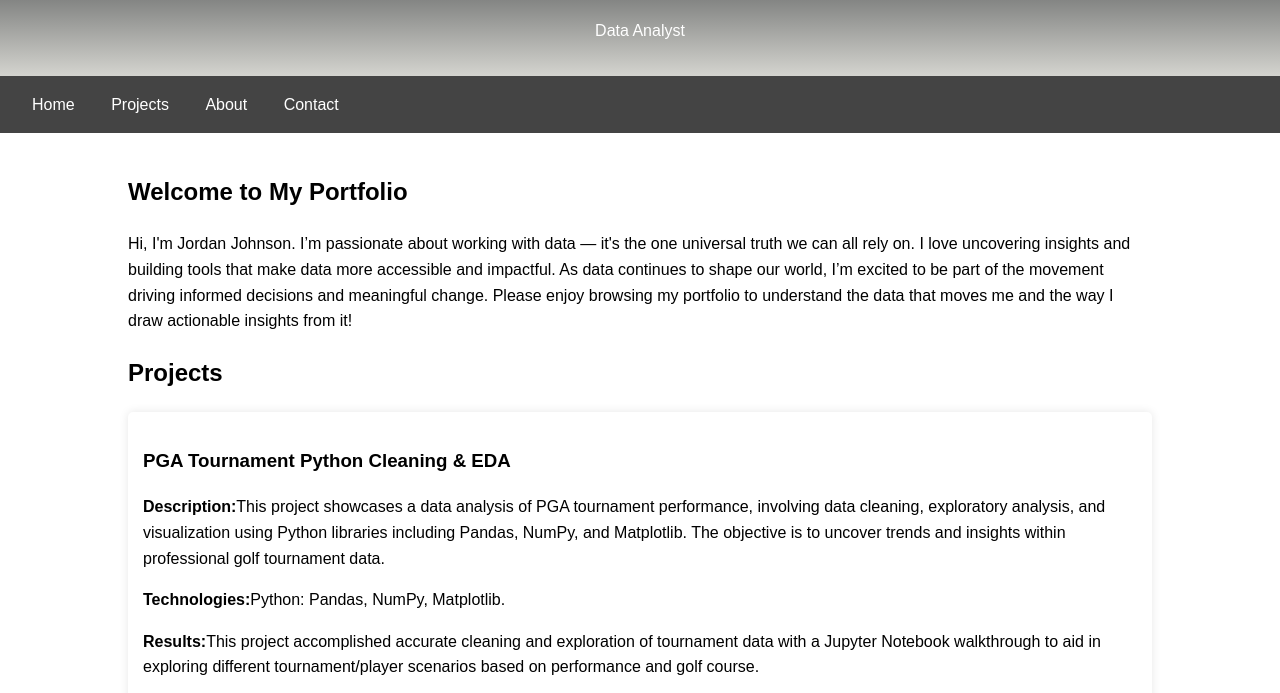
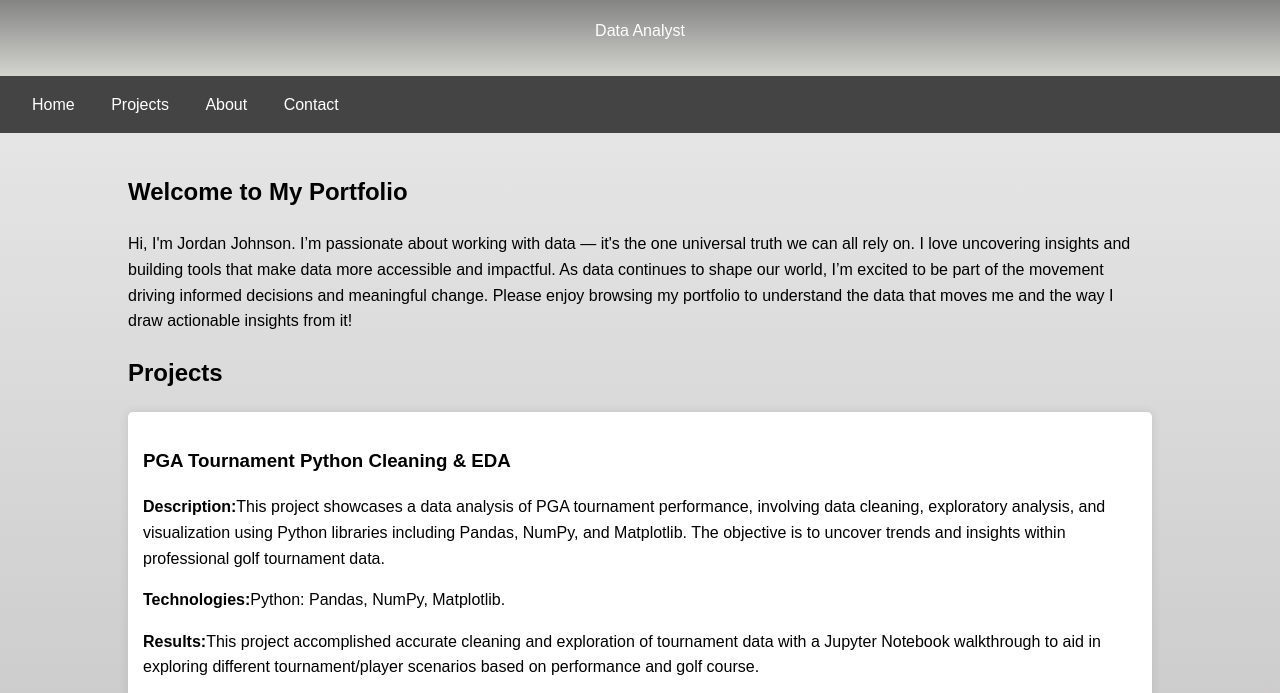
Before and after one commit to jordanr-johnson/Jordan-Johnson.GitHub.io, a plain HTML site: page index.html in a window 1280 px wide. Shown: the part 92-785 px from the top of the page. Drawn offline with Linux system fonts and the light colour scheme.

Commit message:
Update index.html

```diff
--- a/index.html
+++ b/index.html
@@ -10,7 +10,7 @@
             margin: 0;
             padding: 0;
             line-height: 1.6;
-            background-color: linear-gradient(to bottom,rgba(235, 235, 235, 1) 3%, rgba(145, 141, 141, 0.98) 80%, rgba(82, 81, 81, 1) 100%);
+            background: linear-gradient(to bottom,rgba(235, 235, 235, 1) 3%, rgba(145, 141, 141, 0.98) 80%, rgba(82, 81, 81, 1) 100%);
         }
         header {
             background: linear-gradient(to bottom,rgba(31, 31, 31, 1) 0%, rgba(95, 97, 97, 1) 34%, rgba(212, 212, 207, 1) 100%);
```
